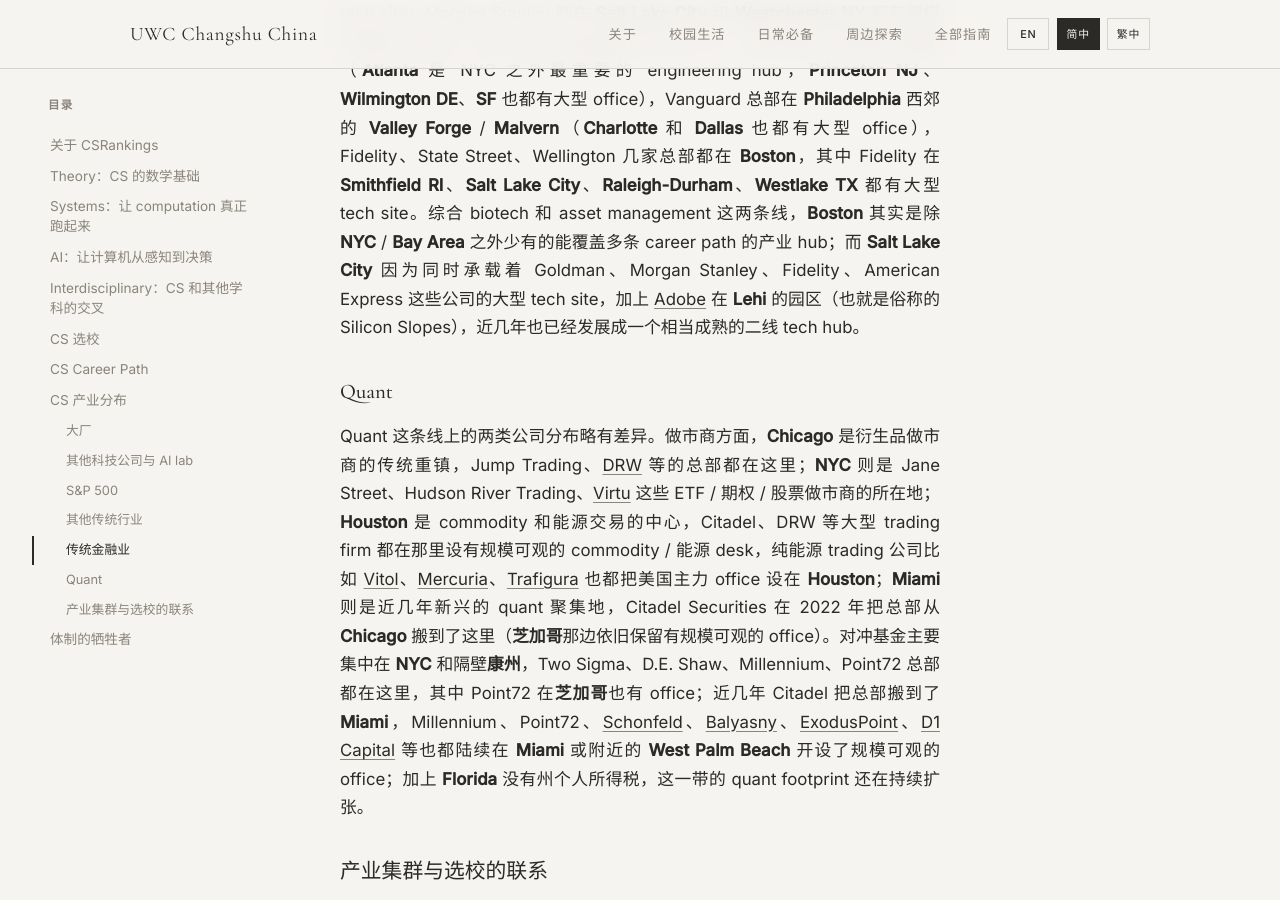
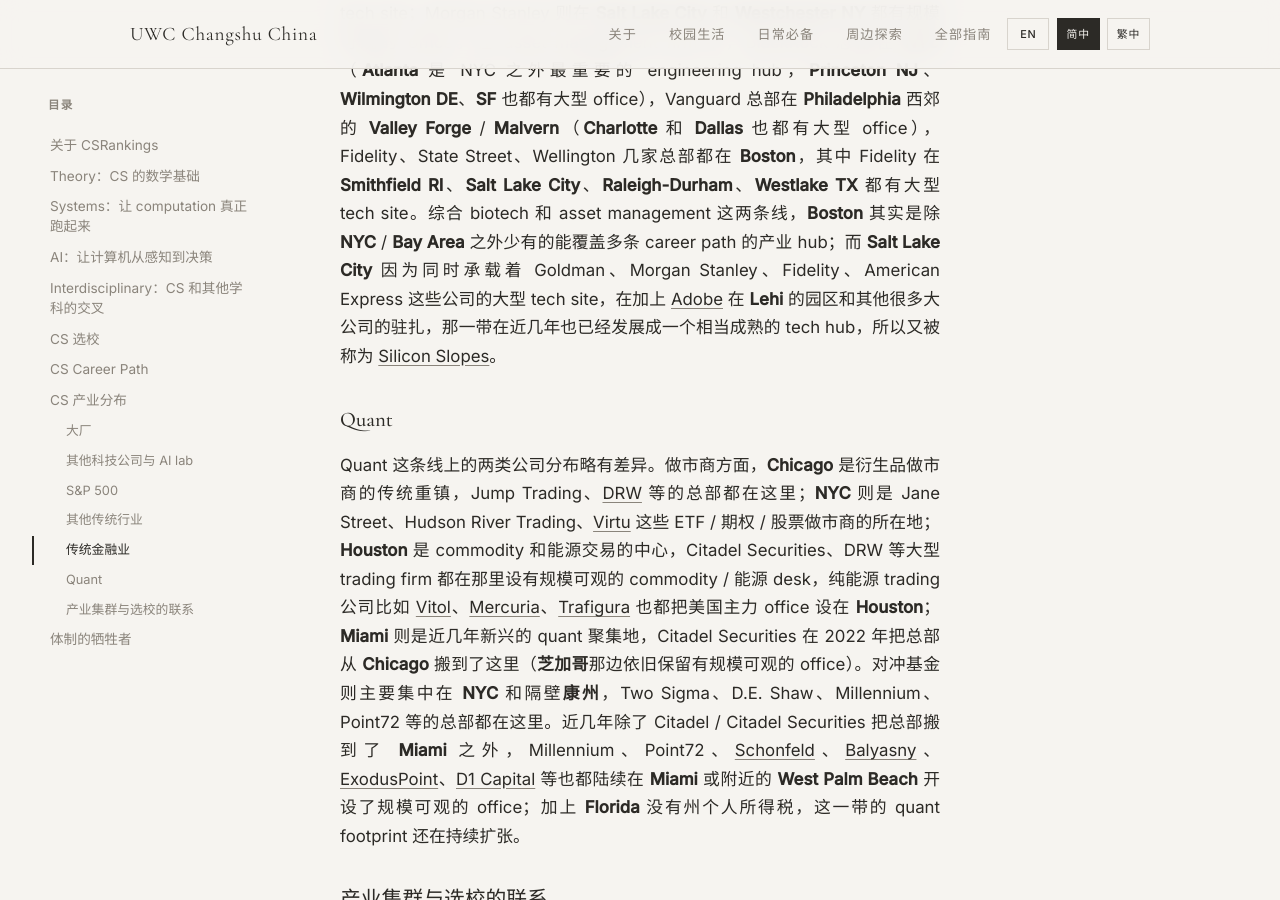
Before and after one commit to United-World-College/UWC-Survival-Guide, a Jekyll site: the page built from website/_guides/chinese/computer-science-CN.md, in a window 1280 px wide and 900 px high, scrolled down 24268 px. Built offline with Jekyll 4.4.1, drawn with Linux system fonts in a browser that asks for light colours; some of the changed text lies outside the part shown.

Commit message:
docs: drop 'FAANG' framing in big-tech hub intro, rewrite Salt Lake City closing around Silicon Slopes, tighten Quant prose (CN/TW/EN)

```diff
--- a/website/_guides/chinese/computer-science-CN.md
+++ b/website/_guides/chinese/computer-science-CN.md
@@ -281,11 +281,11 @@
 
 ### 传统金融业
 
-投行的总部几乎清一色在 **NYC 曼哈顿**——Goldman Sachs、Morgan Stanley、JP Morgan、[Citi](https://en.wikipedia.org/wiki/Citigroup) 等等。但这几家的 engineering team 实际的地理分布要广得多。Goldman Sachs 在 **Salt Lake City** 和 **Dallas** 都有美国仅次于 **NYC** 的大型 site，engineering team 占了相当比例，其中 **Dallas** 近几年还在大力扩张新园区；JP Morgan 的 tech 重心其实分布在 **Columbus OH**、**Plano TX**、**Wilmington DE** 等几个非 **NYC** 的 hub；Citi 在 **Tampa** 和 **Irving TX** 都有大型 tech site；Morgan Stanley 则在 **Salt Lake City** 和 **Westchester NY** 都有规模可观的 office。在 asset management firm 中，BlackRock 总部在 **NYC**（**Atlanta** 是 NYC 之外最重要的 engineering hub，**Princeton NJ**、**Wilmington DE**、**SF** 也都有大型 office），Vanguard 总部在 **Philadelphia** 西郊的 **Valley Forge** / **Malvern**（**Charlotte** 和 **Dallas** 也都有大型 office），Fidelity、State Street、Wellington 几家总部都在 **Boston**，其中 Fidelity 在 **Smithfield RI**、**Salt Lake City**、**Raleigh-Durham**、**Westlake TX** 都有大型 tech site。综合 biotech 和 asset management 这两条线，**Boston** 其实是除 **NYC** / **Bay Area** 之外少有的能覆盖多条 career path 的产业 hub；而 **Salt Lake City** 因为同时承载着 Goldman、Morgan Stanley、Fidelity、American Express 这些公司的大型 tech site，加上 [Adobe](https://en.wikipedia.org/wiki/Adobe_Inc.) 在 **Lehi** 的园区（也就是俗称的 Silicon Slopes），近几年也已经发展成一个相当成熟的二线 tech hub。
+投行的总部几乎清一色在 **NYC 曼哈顿**——Goldman Sachs、Morgan Stanley、JP Morgan、[Citi](https://en.wikipedia.org/wiki/Citigroup) 等等。但这几家的 engineering team 实际的地理分布要广得多。Goldman Sachs 在 **Salt Lake City** 和 **Dallas** 都有美国仅次于 **NYC** 的大型 site，engineering team 占了相当比例，其中 **Dallas** 近几年还在大力扩张新园区；JP Morgan 的 tech 重心其实分布在 **Columbus OH**、**Plano TX**、**Wilmington DE** 等几个非 **NYC** 的 hub；Citi 在 **Tampa** 和 **Irving TX** 都有大型 tech site；Morgan Stanley 则在 **Salt Lake City** 和 **Westchester NY** 都有规模可观的 office。在 asset management firm 中，BlackRock 总部在 **NYC**（**Atlanta** 是 NYC 之外最重要的 engineering hub，**Princeton NJ**、**Wilmington DE**、**SF** 也都有大型 office），Vanguard 总部在 **Philadelphia** 西郊的 **Valley Forge** / **Malvern**（**Charlotte** 和 **Dallas** 也都有大型 office），Fidelity、State Street、Wellington 几家总部都在 **Boston**，其中 Fidelity 在 **Smithfield RI**、**Salt Lake City**、**Raleigh-Durham**、**Westlake TX** 都有大型 tech site。综合 biotech 和 asset management 这两条线，**Boston** 其实是除 **NYC** / **Bay Area** 之外少有的能覆盖多条 career path 的产业 hub；而 **Salt Lake City** 因为同时承载着 Goldman、Morgan Stanley、Fidelity、American Express 这些公司的大型 tech site，在加上 [Adobe](https://en.wikipedia.org/wiki/Adobe_Inc.) 在 **Lehi** 的园区和其他很多大公司的驻扎，那一带在近几年也已经发展成一个相当成熟的 tech hub，所以又被称为 [Silicon Slopes](https://en.wikipedia.org/wiki/Silicon_Slopes)。
 
 ### Quant
 
-Quant 这条线上的两类公司分布略有差异。做市商方面，**Chicago** 是衍生品做市商的传统重镇，Jump Trading、[DRW](https://en.wikipedia.org/wiki/DRW_Trading_Group) 等的总部都在这里；**NYC** 则是 Jane Street、Hudson River Trading、[Virtu](https://en.wikipedia.org/wiki/Virtu_Financial) 这些 ETF / 期权 / 股票做市商的所在地；**Houston** 是 commodity 和能源交易的中心，Citadel、DRW 等大型 trading firm 都在那里设有规模可观的 commodity / 能源 desk，纯能源 trading 公司比如 [Vitol](https://en.wikipedia.org/wiki/Vitol)、[Mercuria](https://en.wikipedia.org/wiki/Mercuria_Energy_Group)、[Trafigura](https://en.wikipedia.org/wiki/Trafigura) 也都把美国主力 office 设在 **Houston**；**Miami** 则是近几年新兴的 quant 聚集地，Citadel Securities 在 2022 年把总部从 **Chicago** 搬到了这里（**芝加哥**那边依旧保留有规模可观的 office）。对冲基金主要集中在 **NYC** 和隔壁**康州**，Two Sigma、D.E. Shaw、Millennium、Point72 总部都在这里，其中 Point72 在**芝加哥**也有 office；近几年 Citadel 把总部搬到了 **Miami**，Millennium、Point72、[Schonfeld](https://en.wikipedia.org/wiki/Schonfeld_Strategic_Advisors)、[Balyasny](https://en.wikipedia.org/wiki/Balyasny_Asset_Management)、[ExodusPoint](https://en.wikipedia.org/wiki/ExodusPoint_Capital_Management)、[D1 Capital](https://en.wikipedia.org/wiki/D1_Capital_Partners) 等也都陆续在 **Miami** 或附近的 **West Palm Beach** 开设了规模可观的 office；加上 **Florida** 没有州个人所得税，这一带的 quant footprint 还在持续扩张。
+Quant 这条线上的两类公司分布略有差异。做市商方面，**Chicago** 是衍生品做市商的传统重镇，Jump Trading、[DRW](https://en.wikipedia.org/wiki/DRW_Trading_Group) 等的总部都在这里；**NYC** 则是 Jane Street、Hudson River Trading、[Virtu](https://en.wikipedia.org/wiki/Virtu_Financial) 这些 ETF / 期权 / 股票做市商的所在地；**Houston** 是 commodity 和能源交易的中心，Citadel Securities、DRW 等大型 trading firm 都在那里设有规模可观的 commodity / 能源 desk，纯能源 trading 公司比如 [Vitol](https://en.wikipedia.org/wiki/Vitol)、[Mercuria](https://en.wikipedia.org/wiki/Mercuria_Energy_Group)、[Trafigura](https://en.wikipedia.org/wiki/Trafigura) 也都把美国主力 office 设在 **Houston**；**Miami** 则是近几年新兴的 quant 聚集地，Citadel Securities 在 2022 年把总部从 **Chicago** 搬到了这里（**芝加哥**那边依旧保留有规模可观的 office）。对冲基金则主要集中在 **NYC** 和隔壁**康州**，Two Sigma、D.E. Shaw、Millennium、Point72 等的总部都在这里。近几年除了 Citadel / Citadel Securities 把总部搬到了 **Miami** 之外，Millennium、Point72、[Schonfeld](https://en.wikipedia.org/wiki/Schonfeld_Strategic_Advisors)、[Balyasny](https://en.wikipedia.org/wiki/Balyasny_Asset_Management)、[ExodusPoint](https://en.wikipedia.org/wiki/ExodusPoint_Capital_Management)、[D1 Capital](https://en.wikipedia.org/wiki/D1_Capital_Partners) 等也都陆续在 **Miami** 或附近的 **West Palm Beach** 开设了规模可观的 office；加上 **Florida** 没有州个人所得税，这一带的 quant footprint 还在持续扩张。
 
 ### 产业集群与选校的联系
 
```
Also changed, not shown: other parts of website/_guides/chinese/computer-science-CN.md (+1 -1 lines), website/_guides/chinese/computer-science-TW.md (+3 -3 lines), website/_guides/default/computer-science.md (+3 -3 lines).
